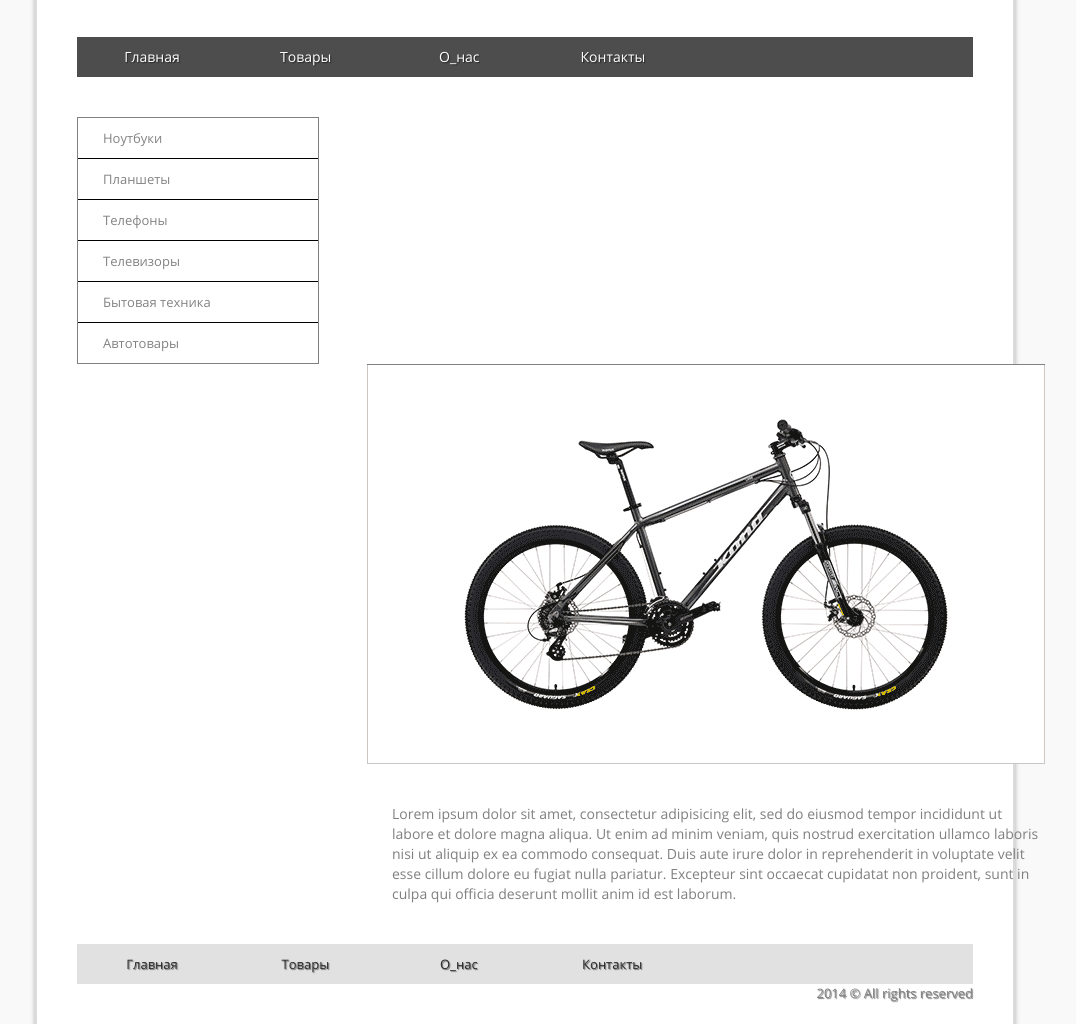
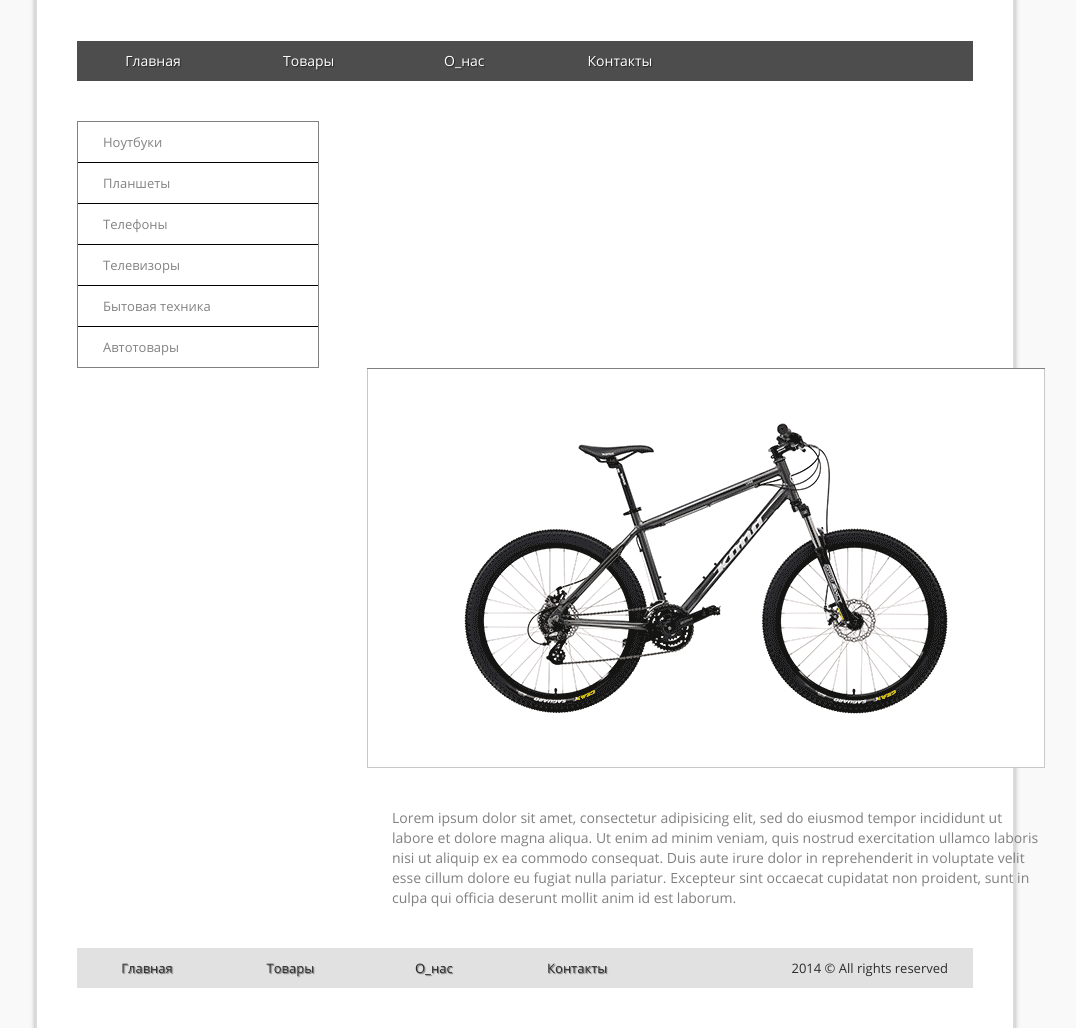
Before and after one commit to inelmarwetrust/inelmarwetrust.github.io, a plain HTML site: page homework3/index.html in a window 1280 px wide. Shown: the part 93-1121 px from the top of the page, without its empty margins (115-1191 px from the left). Drawn offline with Linux system fonts and the light colour scheme.

Commit message:
fixed errors in Sidemenu and Footer

```diff
--- a/homework3/css/style.css
+++ b/homework3/css/style.css
@@ -5,27 +5,6 @@
 * {
   margin: 0;
   padding: 0;
-}
-
-.container {
-  background-color: #fff;
-  border-left: 2px solid #dbdbdb;
-  border-right: 2px solid #dbdbdb;
-  margin: 0px 150px;
-  padding: 40px;
-  box-shadow: 0 5px 5px rgba(0,0,0,.3);
-}
-
-img {
-  display: block;
-  width: 150px;
-}
-
-.wrapper {
-  font-size: 14px;
-  font-family: "Open Sans";
-  color: grey;
-  background-color: #f9f9f9;
 }
 
 a {
@@ -42,8 +21,36 @@ li
   width: 150px;
 }
 
+.wrapper {
+  font-size: 14px;
+  font-family: "Open Sans";
+  color: grey;
+  background-color: #f9f9f9;
+}
+.container {
+  background-color: #fff;
+  border-left: 2px solid #dbdbdb;
+  border-right: 2px solid #dbdbdb;
+  margin: 0px 150px;
+  padding: 40px;
+  box-shadow: 0 5px 5px rgba(0,0,0,.3);
+}
+
+/*START BLOCK HEADER*/
+
 .header {
   margin-bottom: 40px;
+}
+
+.header ul {
+  margin-top: 40px;
+  background-color: #4e4d4d;
+  text-shadow: 1px 1px 1px rgba(0,0,0,.5);
+}
+
+.header ul li {
+  border-left: 1px solid #4e4d4d;
+  border-right: 1px solid #4e4d4d;
 }
 
 .header li a {
@@ -52,19 +59,14 @@ li
   width: inherit;
 }
 
-.topmenu {
-  margin-top: 40px;
-  background-color: #4e4d4d;
-  text-shadow: 1px 1px 1px rgba(0,0,0,.5);
+.header ul li:hover {
+  background-color: #444444;
+  border-color: #838383;
 }
 
-.topmenu li:hover {
-  background-color: #444444;
-  border-left: 1px solid #838383;
-  border-right: 1px solid #838383;
-}
+/*END BLOCK HEADER*/
 
-
+/*START BLOCK CONTENT*/
 .sidebar {
   float: left;
   width: 240px;
@@ -84,47 +86,67 @@ li
 }
 .sidebar li a {
   color: #838383;
-  margin-left: 25px;
+  display: inline-block;
+  padding-left: 25px;
+  width: inherit;
+  line-height: 40px;
+  /*outline: 1px s olid red;*/
 }
 
 .sidebar li a:hover {
-  margin-left: 35px;
+  margin-left: 10px;
 }
 
 .sidebar li:hover {
   background-color: #f9f9f9;
 }
       /*Начало текстового контента*/
-.text img {
+.article img {
   display: block;
   margin-left: 290px;
   width: 678px;
   border-top: 1px solid grey;
 }
 
-.text p {
+.article p {
   width: 650px;
   margin: 40px 0 0 315px;
   line-height: 20px;
 }
 
-      /*Начало футера*/
+/*END BLOCK CONTENT*/
+
+/*START BLOCK FOOTER*/
 .footer {
-    /*float: left;*/
     font-size: 13px;
     margin-top: 40px;
     background-color: #e1e1e1;
-    text-shadow: 1px 1px 1px rgba(0,0,0,.5);
+    color: #2c2c2c;
+    overflow: auto;
 }
 
 .footer a {
   color: #2c2c2c;
+
 }
 
 .footer a:hover {
   text-decoration: underline;
 }
 
+.bottom-menu {
+  display: inline-block;
+  text-shadow: 1px 1px 1px rgba(0,0,0,.5);
+  float: left;
+}
 .copyright {
-  float: right;
+display: inline-block;
+float: right;
+line-height: 40px;
+margin-right: 25px;
 }
+
+.footer li {
+  width: 140px;
+}
+/*END BLOCK FOOTER*/
--- a/homework3/index.html
+++ b/homework3/index.html
@@ -11,21 +11,21 @@
 <body>
   <div class="wrapper">
     <div class="container">
+        <!-- Start block header -->
         <div class="header">
           <img src="img/logo.png" alt="Fitness Logo">
-<!-- Начало верхнего меню -->
-            <div class="topmenu">
+            <!-- <div> -->
                 <ul>
                     <li><a href="#">Главная</a></li>
                     <li><a href="#">Товары</a></li>
                     <li><a href="#">О_нас</a></li>
                     <li><a href="#">Контакты</a></li>
                 </ul>
+            <!-- </div> -->
         </div>
-        </div>
-<!-- Начало основного контента -->
+        <!-- END block header -->
+        <!-- Start block content -->
         <div class="content">
-           <!-- Боковое меню -->
             <div class="sidebar">
                 <ul>
                   <li><a href="#">Ноутбуки</a></li>
@@ -36,23 +36,27 @@
                   <li><a href="#">Автотовары</a></li>
                 </ul>
             </div>
-  <!-- Начало текстового контента -->
-            <div class="text">
+            <div class="article">
                 <img src="img/byke.png" alt="Byke">
                 <p>Lorem ipsum dolor sit amet, consectetur adipisicing elit, sed do eiusmod tempor incididunt ut labore et dolore magna aliqua. Ut enim ad minim veniam, quis nostrud exercitation ullamco laboris nisi ut aliquip ex ea commodo consequat. Duis aute irure dolor in reprehenderit in voluptate velit esse cillum dolore eu fugiat nulla pariatur. Excepteur sint occaecat cupidatat non proident, sunt in culpa qui officia deserunt mollit anim id est laborum.</p>
             </div>
         </div>
+        <!-- END block content -->
+        <!-- Start block footer -->
         <div class="footer">
+            <div class="bottom-menu">
                   <ul>
                       <li><a href="#">Главная</a></li>
                       <li><a href="#">Товары</a></li>
                       <li><a href="#">О_нас</a></li>
                       <li><a href="#">Контакты</a></li>
                   </ul>
+            </div>
             <div class="copyright">
-                <span>2014 &copy; All rights reserved</span>
+                2014 &copy; All rights reserved
             </div>
         </div>
+        <!-- END block footer -->
     </div>
   </div>
 </body>
```
Lines whose indentation alone changed are shown as unchanged.
